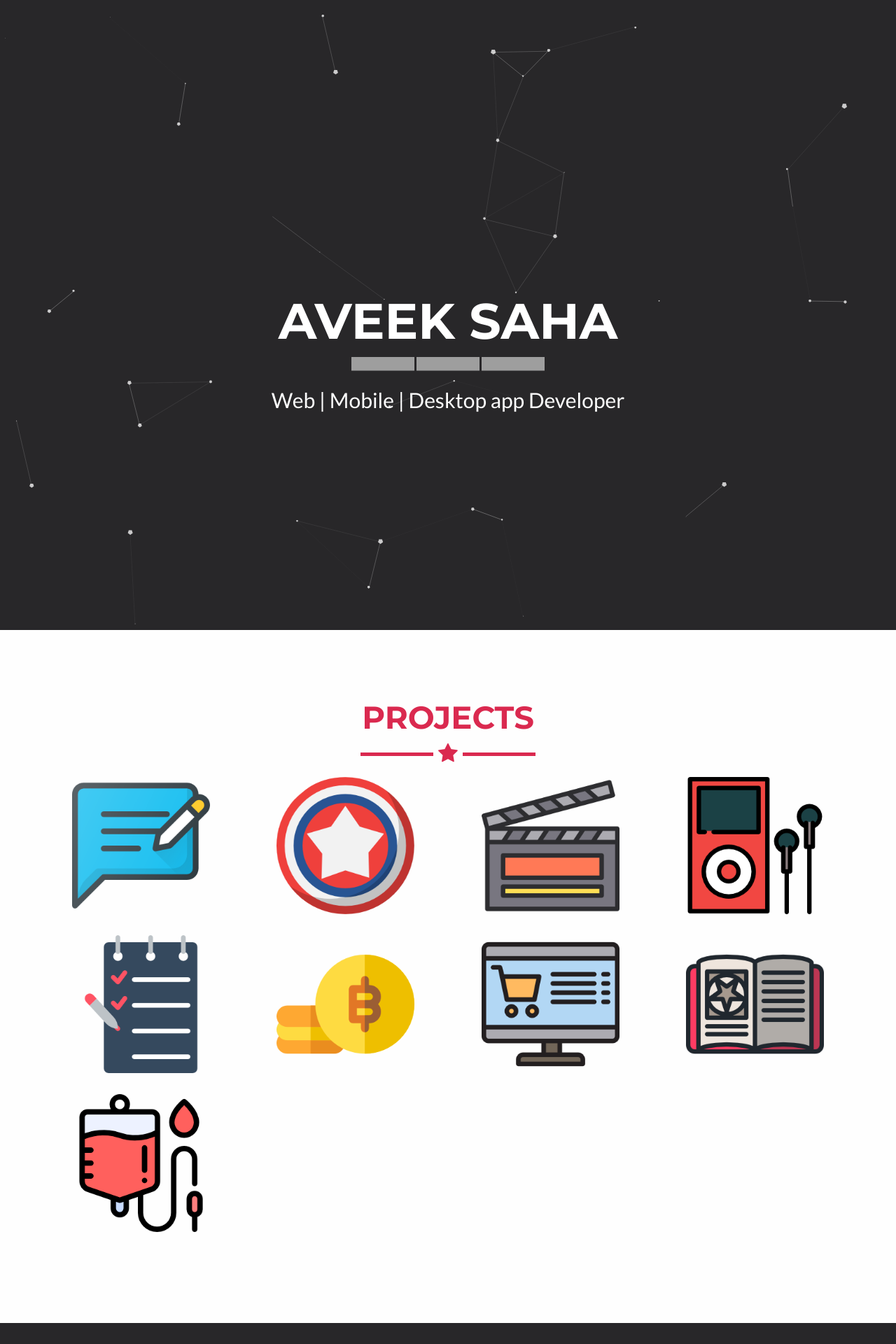
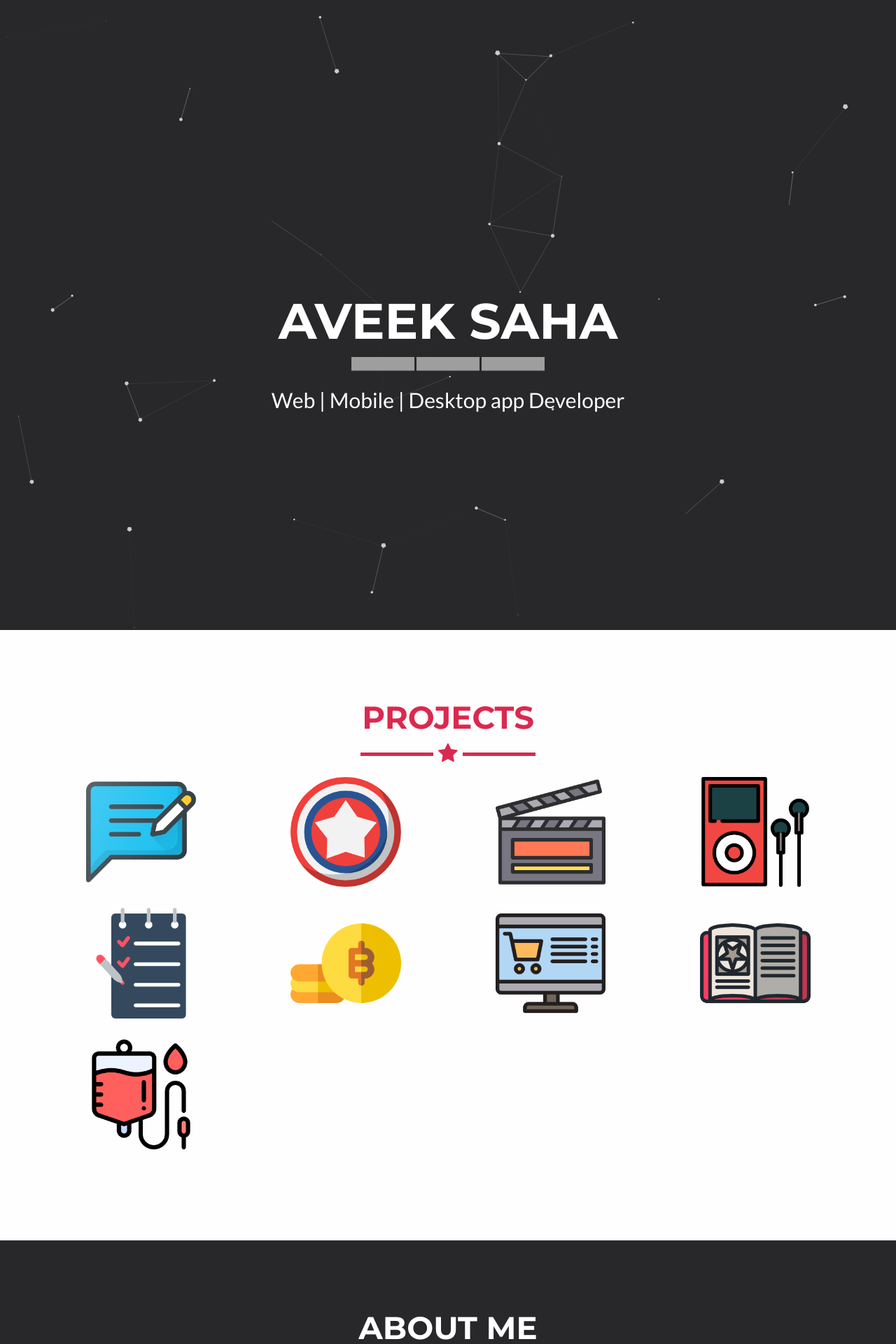
Before and after one commit to Aveek-Saha/Aveek-Saha.github.io, a Jekyll site: the page built from index.html, in a window 1280 px wide. Shown: the top 1920 px of the page at 70% size. Built offline with Jekyll 4.4.1, drawn with Linux system fonts in a browser that asks for light colours; some web fonts are replaced; grey boxes are pictures that could not be loaded.

Commit message:
Update portfolio_grid.html

```diff
--- a/_includes/portfolio_grid.html
+++ b/_includes/portfolio_grid.html
@@ -18,7 +18,7 @@
                                 </div>
                             </div>
                             <img src="img/portfolio/{{ post.img }}" class="img-responsive" alt="{{ post.alt }}"
-                                 style="display:block; margin:auto; width: 75%; height: 75%;">
+                                 style="display:block; margin:auto; width: 60%; height: 60%;">
                         </a>
                     </div>
                 {% endfor %}
```
